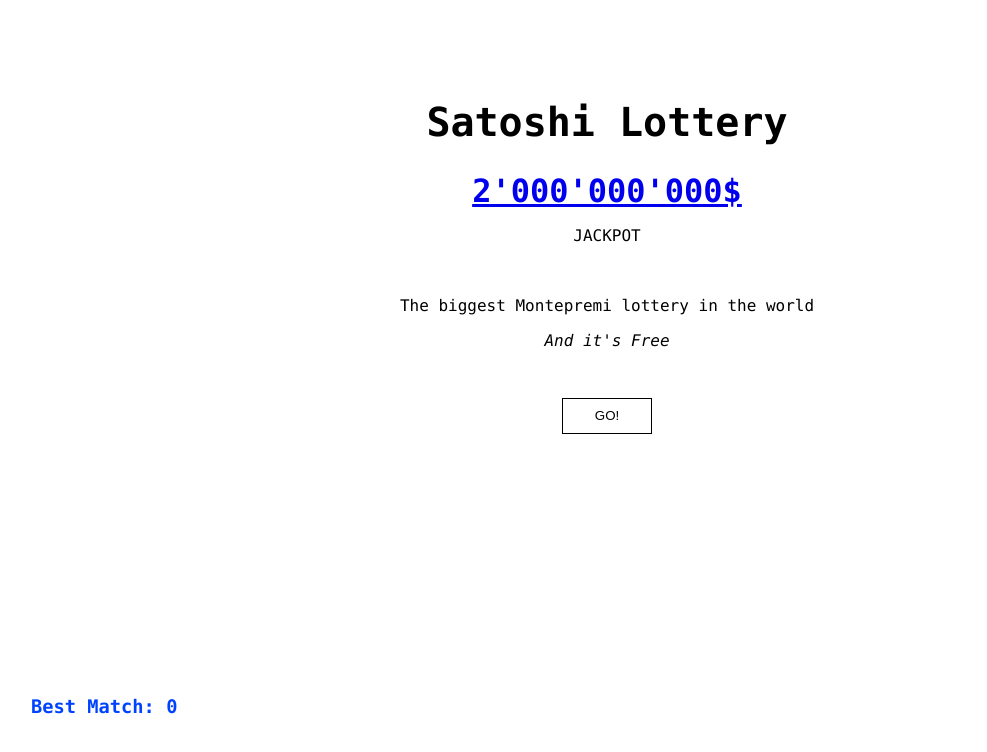
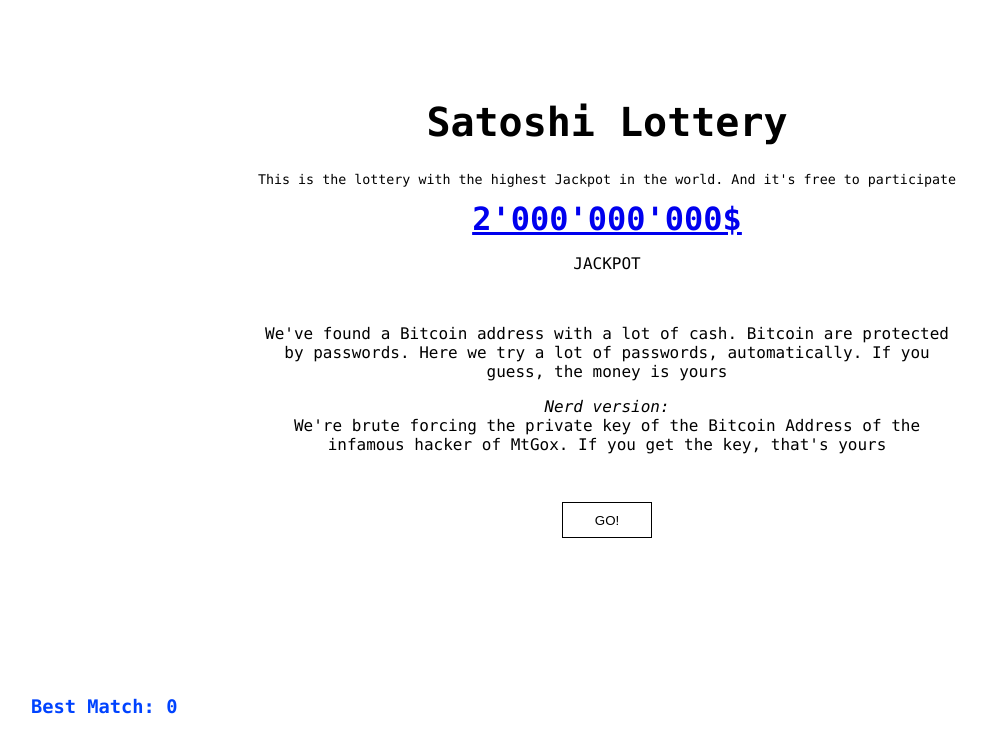
Before and after one commit to Ambros94/SatoshiLottery, a website built with Parcel: page index.html in a window 1280 px wide. Shown: the whole page, without its empty margins (33-1020 px from the left). Built offline with nearby package versions, Linux system fonts and the light colour scheme.

Commit message:
Making the layout awesome

```diff
--- a/index.html
+++ b/index.html
@@ -6,15 +6,20 @@
 
     <link rel="stylesheet" href="./style.css">
 </head>
-<body>
+<body style="">
 <h1 style="font-size: 2.5rem">Satoshi Lottery</h1>
+<small><p>This is the lottery with the highest Jackpot in the world. And it's free to participate</p></small>
 <a href="https://www.blockchain.com/explorer/addresses/btc/1FeexV6bAHb8ybZjqQMjJrcCrHGW9sb6uF" target="_blank">2'000'000'000$</a>
 <p class="subline_jackpot">JACKPOT</p>
 <br>
-<p>The biggest Montepremi lottery in the world</p>
-<p>
-    <i>And it's Free</i>
-</p>
+<div style="display: flex;flex-flow: column;align-items: center">
+    <div style="max-width: 700px">
+        <p>We've found a Bitcoin address with a lot of cash. Bitcoin are protected by passwords. Here we try a lot of
+            passwords, automatically. If you guess, the money is yours </p>
+        <p><i>Nerd version: </i><br>We're brute forcing the private key of the Bitcoin Address of the infamous hacker of
+            MtGox. If you get the key, that's yours</p>
+    </div>
+</div>
 
 <button id="start-btn">GO!</button>
 
```
Also changed, not shown: 1 other file.
